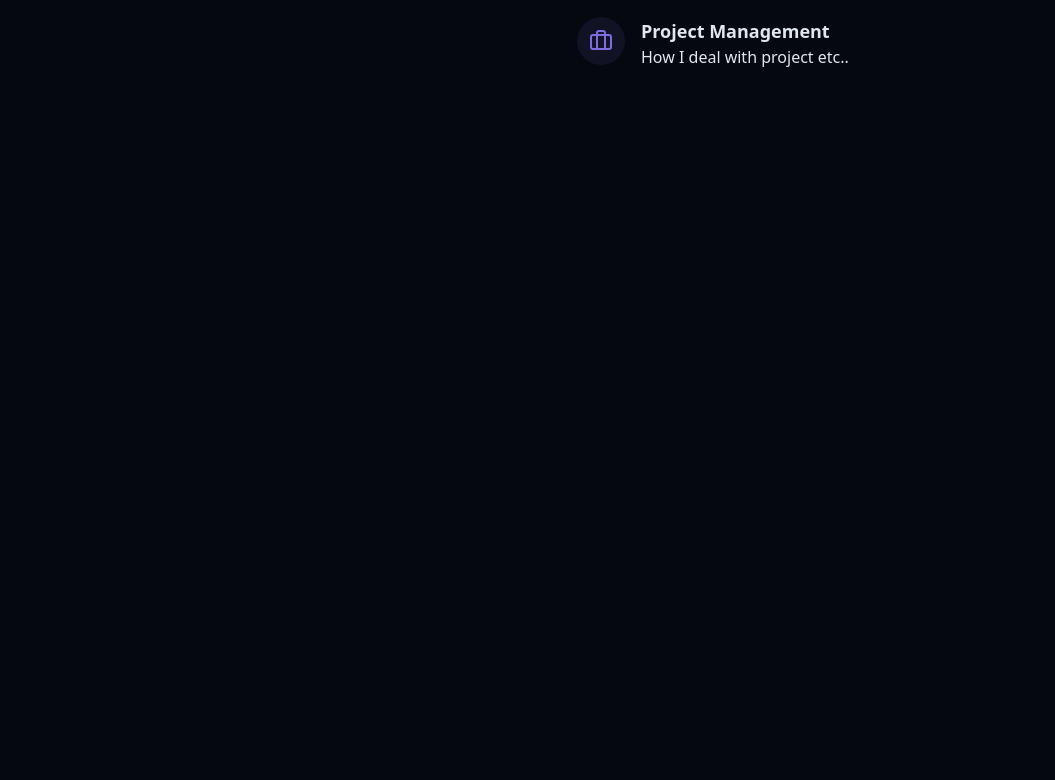
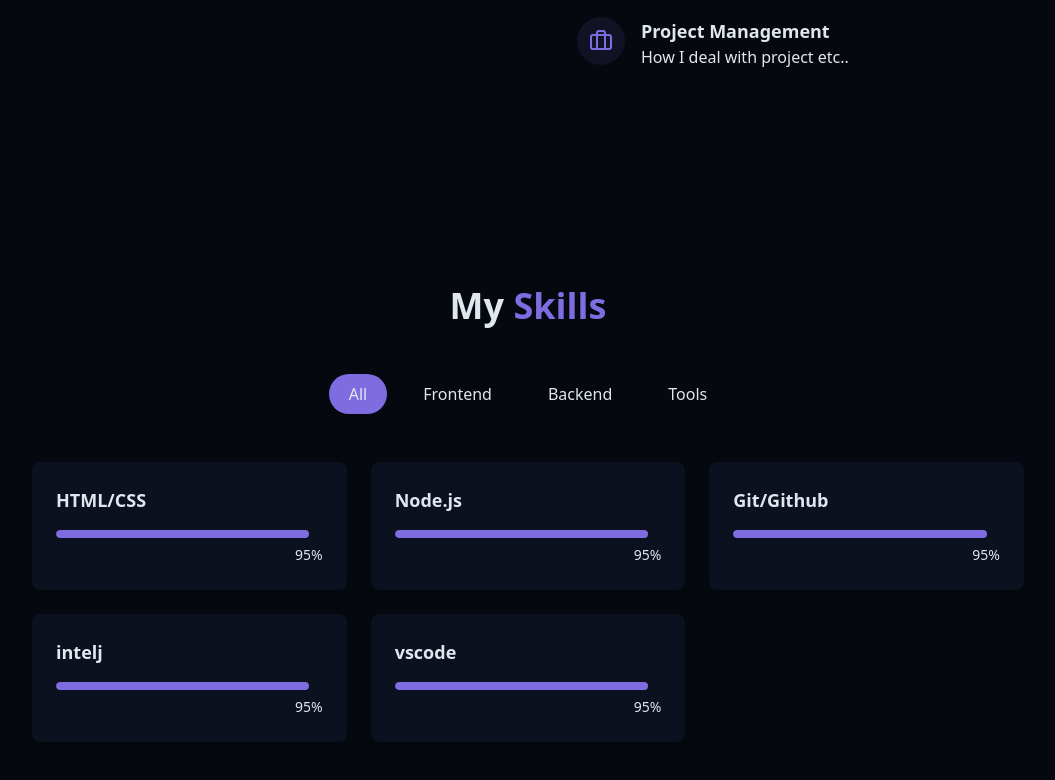
Before and after one commit to grudzinskio/Personal_Website, a React (Vite) app: page / in a window 1280 px wide. Shown: the part 1292-2072 px from the top of the page, without its empty margins (128-1183 px from the left). Before the commit the page ends 1482 px from the top, so only its background shows below. Built offline with nearby package versions, Linux system fonts and the light colour scheme.

Commit message:
added skills section

```diff
--- /dev/null
+++ b/src/components/SkillsSection.jsx
@@ -0,0 +1,66 @@
+import { useState } from "react";
+import { cn } from "@/lib/utils";
+const skills = [
+
+    //frontend
+    { name: "HTML/CSS", level: 95, category: "frontend" },
+
+    //backend
+
+    { name: "Node.js", level: 95, category: "backend" },
+    //tools
+    { name: "Git/Github", level: 95, category: "tools" },
+    { name: "intelj", level: 95, category: "tools" },
+    { name: "vscode", level: 95, category: "tools" },
+]
+const categories = ["all", "frontend", "backend", "tools"];
+
+export const SkillsSection = () => {
+    const [activeCategory, setActiveCategory] = useState("all");
+    const filteredSkills = skills.filter(
+        (skill) => activeCategory === "all" || skill.category === activeCategory
+    );
+
+    return (
+        <section
+            id="skills"
+            className="py-24 px-4 relative bg-secondary/30">
+
+            <div className="container mx-auto max-w-5xl ">
+                <h2 className="text-3xl md:text-4xl font-bold mb-12 text-center">
+                    My <span className="text-primary"> Skills</span>
+                </h2>
+                <div className="flex flex-wrap justify-center gap-4 mb-12">
+                    {categories.map((category, key) => (
+                        <button
+                            key={key}
+                            onClick={() => setActiveCategory(category)}
+                            className={cn("px-5 py-2 rounded-full transition-colors duration-300, capitalize",
+                                activeCategory === category ? "bg-primary text-primary-foreground" : "bg-secondary/70 text-foreground hover:bd-secondary"
+                            )}
+                        >
+                            {category}
+                        </button>))}
+                </div>
+
+                <div className="grid grid-cols-1 sm:grid-cols-2 lg:grid-cols-3 gap-6">
+                    {filteredSkills.map((skill, key) => (
+                        <div key={key} className="bg-card p-6 rounded-lg shadow-xs card-hover">
+                            <div className="text-left mb-4">
+                                <h3 className="font-semibold text-lg"> {skill.name}</h3>
+                            </div>
+                            <div className="w-full bg-secondary/50 h-2 rounded-full overflow-hidden">
+                                <div className="bg-primary h-2 rounded-full origin-left animate-[grow_1.5s_ease-out"
+                                    style={{ width: skill.level + "%" }}
+                                />
+                            </div>
+                            <div className="text-right mt-1">
+                                <span className="text-sm text-muted-foreground">{skill.level}%</span>
+                            </div>
+                        </div>
+                    ))}
+                </div>
+            </div>
+        </section>
+    );
+}
--- a/src/pages/Home.jsx
+++ b/src/pages/Home.jsx
@@ -3,6 +3,7 @@ import { StarBackground } from "../components/StarBackground";
 import { Navbar } from "../components/Navbar";
 import { HeroSection } from "../components/HeroSection";
 import { AboutSection } from "../components/AboutSection";
+import { SkillsSection } from "../components/SkillsSection";
 export const Home = () => {
     return <div className="min-h-screen bg-background text-foreground overflow-x-hidden">
         {/* Theme toggle */}
@@ -15,6 +16,7 @@ export const Home = () => {
         <main>
             <HeroSection />
             <AboutSection />
+            <SkillsSection />
         </main>
         {/* Footer */}
 
```
